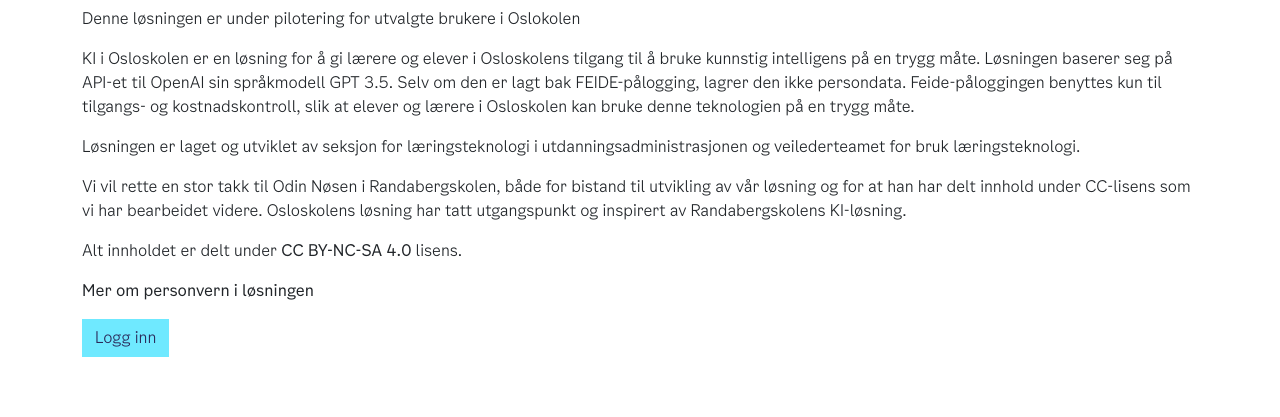
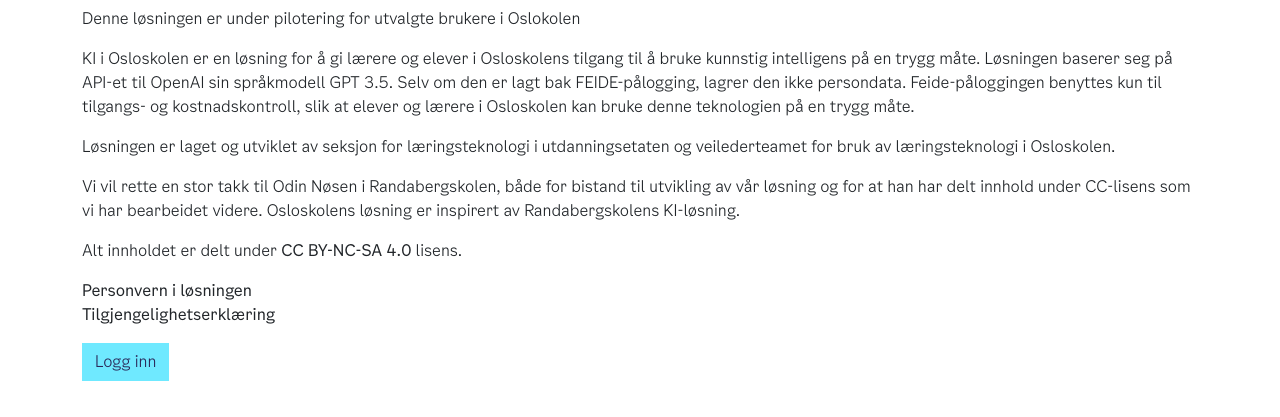
Before and after one commit to Oslo-kommune-Utdanningsetaten/ki, a Flask app: page / in a window 1280 px wide. Shown: the part 383-800 px from the top of the page. Run offline with Flask 3, Linux system fonts and the light colour scheme; data that the repository does not hold is empty; some libraries are stand-ins or nearby versions.

Commit message:
små tekstendringer

```diff
--- a/app/templates/index.html
+++ b/app/templates/index.html
@@ -12,10 +12,13 @@
     <h3>Velkommen til Osloskolens KI-løsning</h3>
     <p>Denne løsningen er under pilotering for utvalgte brukere i Oslokolen</p>
     <p>KI i Osloskolen er en løsning for å gi lærere og elever i Osloskolens tilgang til å bruke kunnstig intelligens på en trygg måte. Løsningen baserer seg på API-et til OpenAI sin språkmodell GPT 3.5. Selv om den er lagt bak FEIDE-pålogging, lagrer den ikke persondata. Feide-påloggingen benyttes kun til tilgangs- og kostnadskontroll, slik at elever og lærere i Osloskolen kan bruke denne teknologien på en trygg måte.</p>
-    <p>Løsningen er laget og utviklet av seksjon for læringsteknologi i utdanningsadministrasjonen og veilederteamet for bruk læringsteknologi.</p>
-    <p>Vi vil rette en stor takk til Odin Nøsen i Randabergskolen, både for bistand til utvikling av vår løsning og for at han har delt innhold under CC-lisens som vi har bearbeidet videre. Osloskolens løsning har tatt utgangspunkt og inspirert av Randabergskolens KI-løsning.</p>
+    <p>Løsningen er laget og utviklet av seksjon for læringsteknologi i utdanningsetaten og veilederteamet for bruk av læringsteknologi i Osloskolen.</p>
+    <p>Vi vil rette en stor takk til Odin Nøsen i Randabergskolen, både for bistand til utvikling av vår løsning og for at han har delt innhold under CC-lisens som vi har bearbeidet videre. Osloskolens løsning er inspirert av Randabergskolens KI-løsning.</p>
     <p>Alt innholdet er delt under <a href="http://creativecommons.org/licenses/by-nc-sa/4.0/" target="_blank">CC BY-NC-SA 4.0</a> lisens.</p>
-    <p><a href="https://aktuelt.osloskolen.no/larerik-bruk-av-laringsteknologi/informasjonssikkerhet-og-personvern/feide-tjenester/ki/" target="_blank">Mer om personvern i løsningen</a></p>
+    <p>
+      <a href="https://aktuelt.osloskolen.no/larerik-bruk-av-laringsteknologi/informasjonssikkerhet-og-personvern/feide-tjenester/ki/" target="_blank">Personvern i løsningen</a><br>
+      <a href="https://uustatus.no/nb/erklaringer/publisert/a049250e-d0fb-4510-8f7c-29427e8876e8" target="_blank">Tilgjengelighetserklæring</a>
+    </p>
   </div>
   <div class="row">
     {% for bot in bots %}
--- a/app/templates/om.html
+++ b/app/templates/om.html
@@ -20,8 +20,8 @@
     <h3>Om tjenesten</h3>
     <p>Denne løsningen er under pilotering for utvalgte brukere i Oslokolen</p>
     <p>KI i Osloskolen er en løsning for å gi lærere og elever i Osloskolens tilgang til å bruke kunnstig intelligens på en trygg måte. Løsningen baserer seg på API-et til OpenAI sin språkmodell GPT 3.5. Selv om den er lagt bak FEIDE-pålogging, lagrer den ikke persondata. Feide-påloggingen benyttes kun til tilgangs- og kostnadskontroll, slik at elever og lærere i Osloskolen kan bruke denne teknologien på en trygg måte.</p>
-    <p>Løsningen er laget og utviklet av seksjon for læringsteknologi i utdanningsadministrasjonen og veilederteamet for bruk læringsteknologi.</p>
-    <p>Vi vil rette en stor takk til Odin Nøsen i Randabergskolen, både for bistand til utvikling av vår løsning og for at han har delt innhold under CC-lisens som vi har bearbeidet videre. Osloskolens løsning har tatt utgangspunkt og inspirert av Randabergskolens KI-løsning.</p>
+    <p>Løsningen er laget og utviklet av seksjon for læringsteknologi i utdanningsetaten og veilederteamet for bruk av læringsteknologi i Osloskolen.</p>
+    <p>Vi vil rette en stor takk til Odin Nøsen i Randabergskolen, både for bistand til utvikling av vår løsning og for at han har delt innhold under CC-lisens som vi har bearbeidet videre. Osloskolens løsning er inspirert av Randabergskolens KI-løsning.</p>
     <p>Alt innholdet er delt under <a href="http://creativecommons.org/licenses/by-nc-sa/4.0/" target="_blank">CC BY-NC-SA 4.0</a> lisens.</p>
     <h3>Hvorfor bruke KI?</h3>
     <p>Kunstig intelligens har hatt en rasende vekst det siste året og det åpner for en masse spennende bruksområder i skolen. KI kan være en god ressurs i tilpasset opplæring for lærere og en god studieassistent for elever. Det å hjelpe elevene se hensiktsmessig og skolerettet bruk av KI kan være med å skape gode digitale vaner, samt skape økt læring.</p>
@@ -35,7 +35,7 @@
   </div>
   <div class="mt-5">
     <p>
-      <a href="https://aktuelt.osloskolen.no/larerik-bruk-av-laringsteknologi/informasjonssikkerhet-og-personvern/feide-tjenester/ki/" target="_blank">Personvern</a>
+      <a href="https://aktuelt.osloskolen.no/larerik-bruk-av-laringsteknologi/informasjonssikkerhet-og-personvern/feide-tjenester/ki/" target="_blank">Personvern i løsningen</a><br>
       <a href="https://uustatus.no/nb/erklaringer/publisert/a049250e-d0fb-4510-8f7c-29427e8876e8" target="_blank">Tilgjengelighetserklæring</a>
     </p>
   </div>
```
